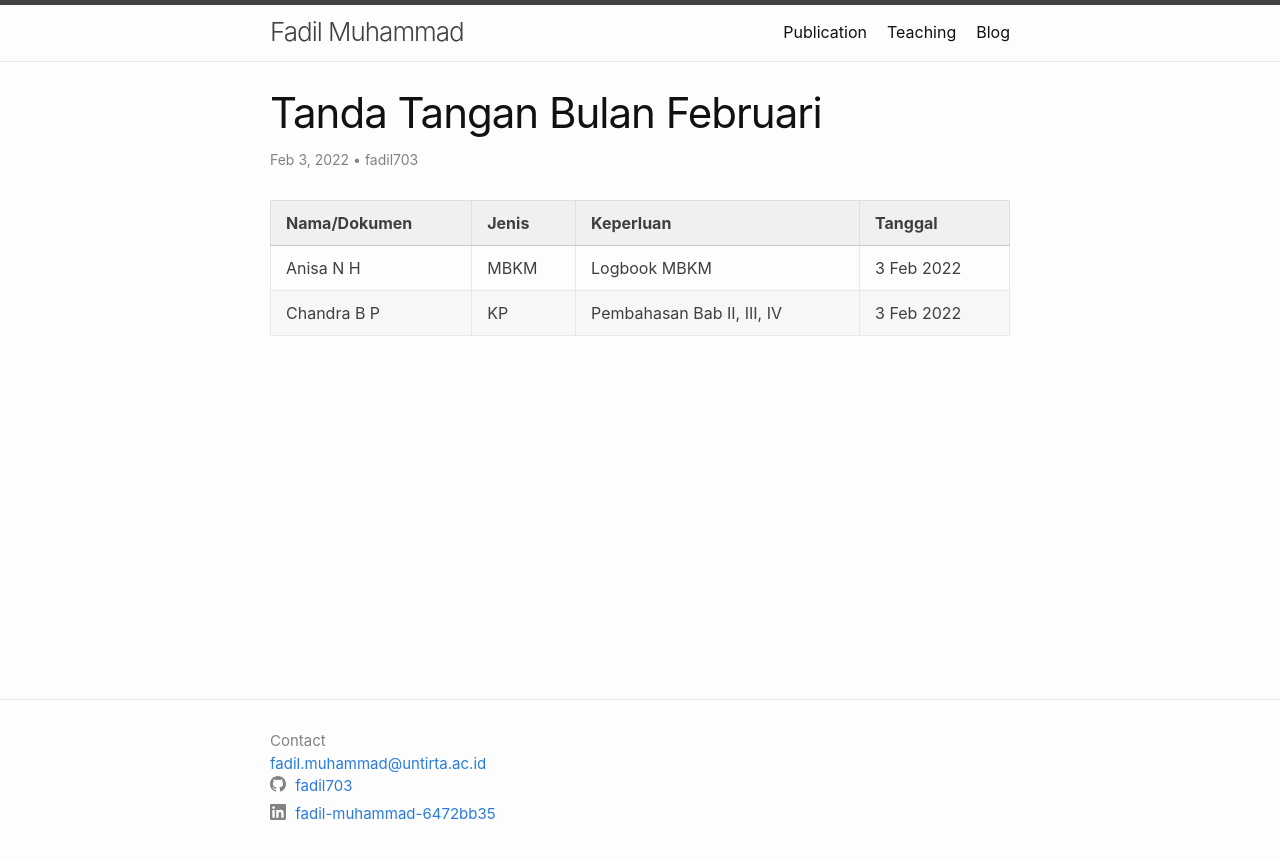
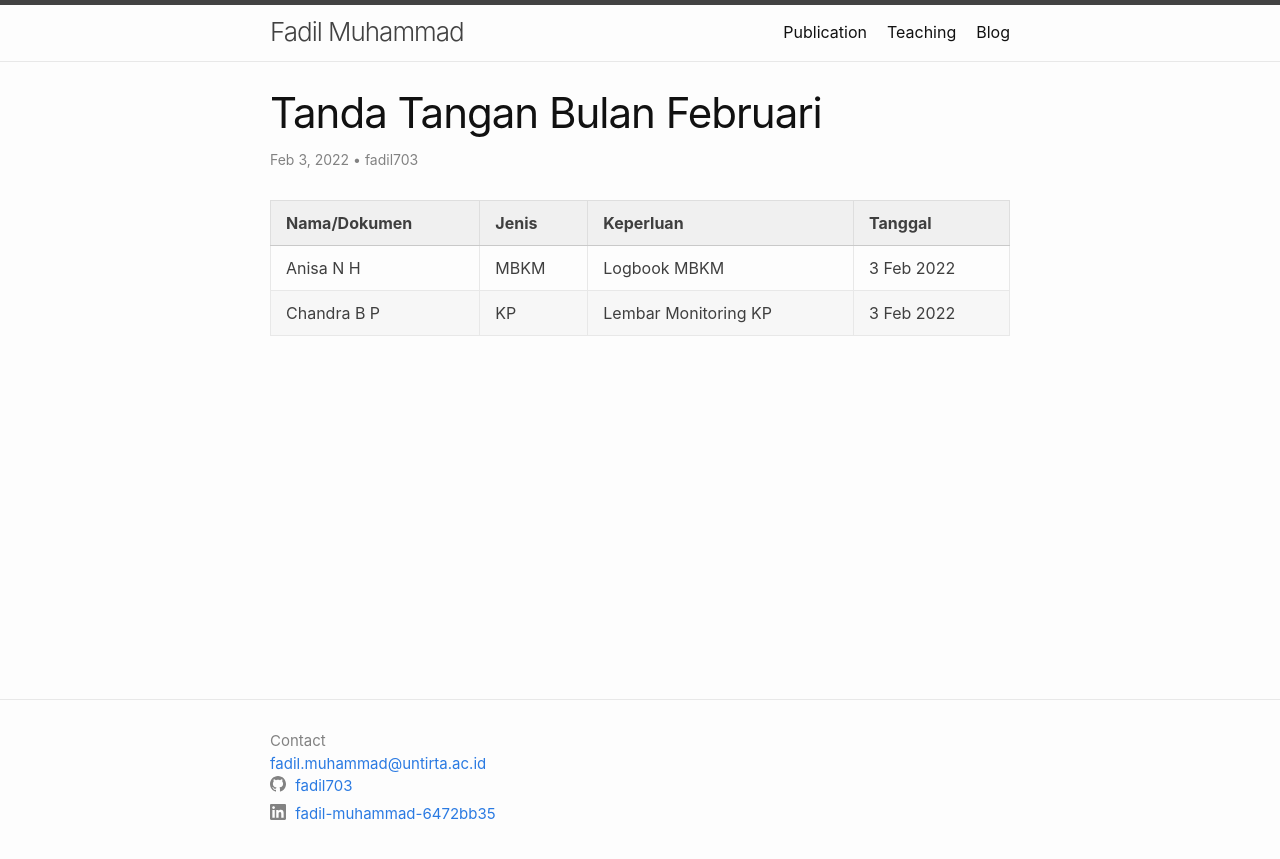
Before and after one commit to fadil703/fadil703.github.io, a Jekyll site: the page built from _posts/2022-02-03-february-signature.markdown, in a window 1280 px wide. Shown: the top 859 px of the page. Built offline with Jekyll 4.4.1, drawn with Linux system fonts in a browser that asks for light colours.

Commit message:
Update 2022-02-03-february-signature.markdown
change keperluan chandra

```diff
--- a/_posts/2022-02-03-february-signature.markdown
+++ b/_posts/2022-02-03-february-signature.markdown
@@ -9,4 +9,4 @@ author: "fadil703"
 | Nama/Dokumen | Jenis | Keperluan | Tanggal |
 | ------ | ------ | ------ | ------ |
 | Anisa N H | MBKM | Logbook MBKM | 3 Feb 2022 |
-|Chandra B P | KP  | Pembahasan Bab II, III, IV | 3 Feb 2022 |
+|Chandra B P | KP  | Lembar Monitoring KP | 3 Feb 2022 |
```
